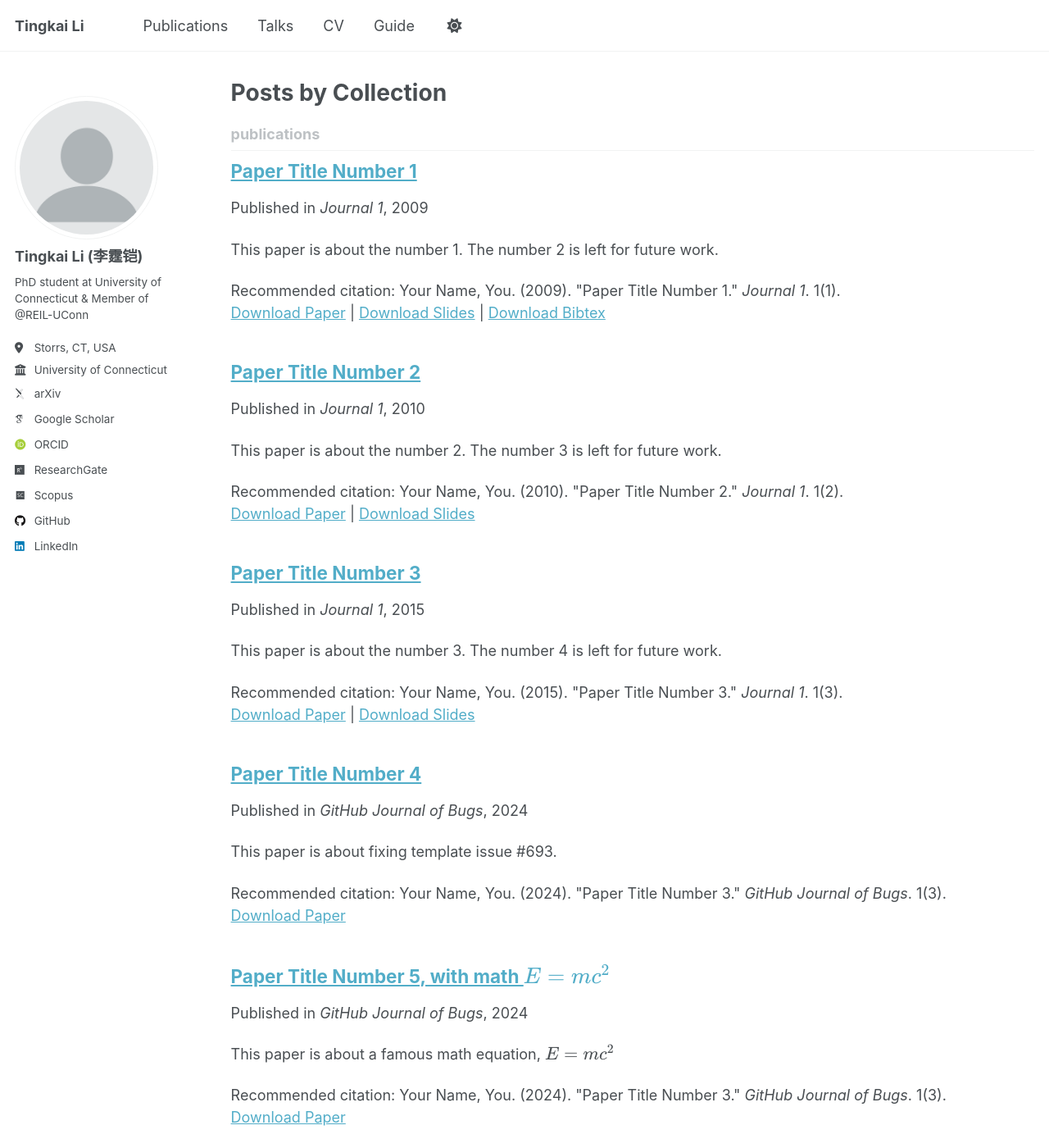
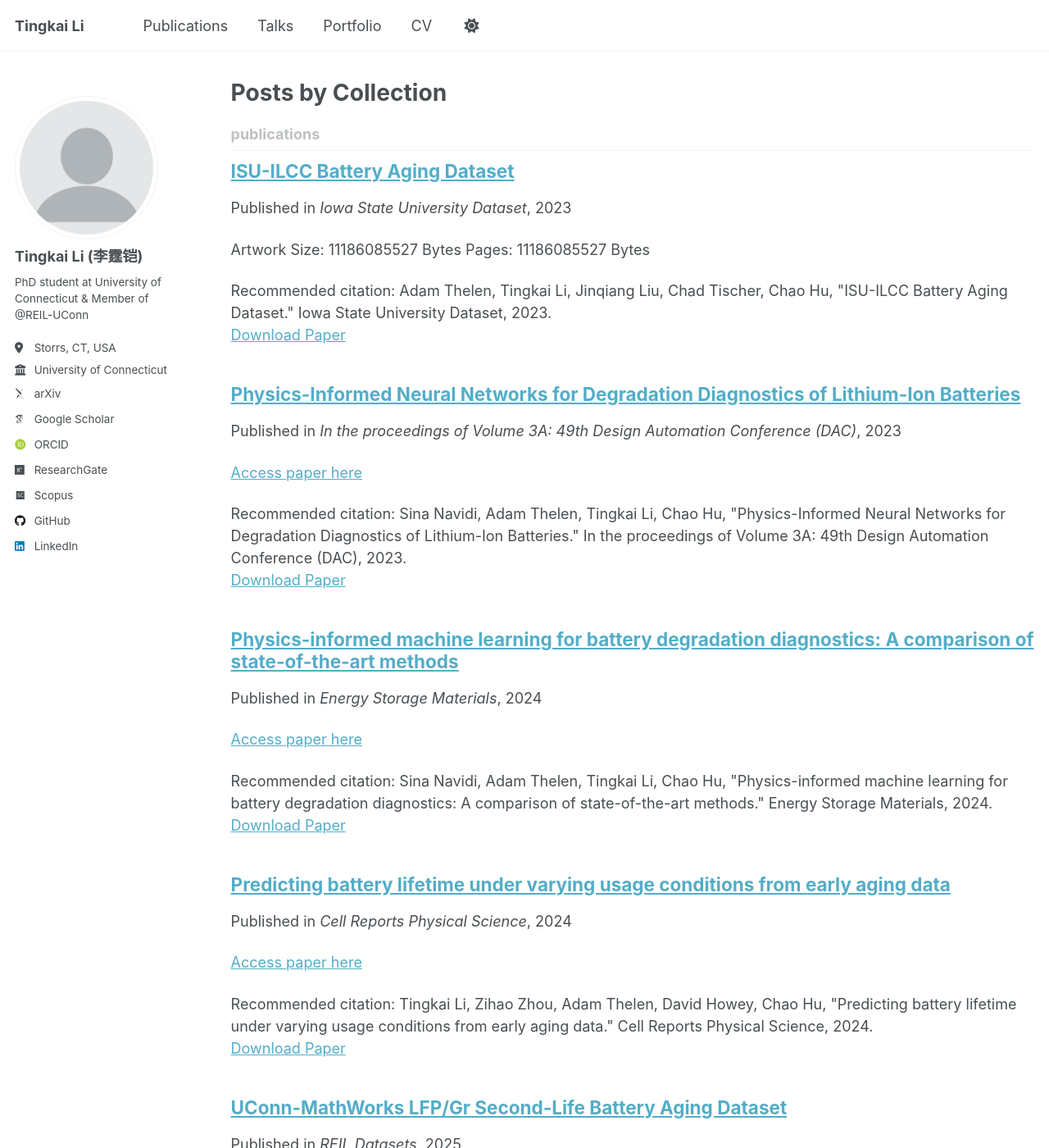
Before and after one commit to tingkai-li/tingkai-li.github.io, a Jekyll site: the page built from _pages/collection-archive.html, in a window 1280 px wide and 1400 px high. Shown: the whole window at 82% size. Built offline with Jekyll 4.4.1, drawn with Linux system fonts in a browser that asks for light colours; some web fonts are replaced; a script that is not in the unit is left out; some of the changed text lies outside the part shown.

Commit message:
Update pub

```diff
--- a/_publications/2009-10-01-paper-title-number-1.md
+++ /dev/null
@@ -1,14 +0,0 @@
----
-title: "Paper Title Number 1"
-collection: publications
-category: manuscripts
-permalink: /publication/2009-10-01-paper-title-number-1
-excerpt: 'This paper is about the number 1. The number 2 is left for future work.'
-date: 2009-10-01
-venue: 'Journal 1'
-slidesurl: 'https://academicpages.github.io/files/slides1.pdf'
-paperurl: 'https://academicpages.github.io/files/paper1.pdf'
-bibtexurl: 'https://academicpages.github.io/files/bibtex1.bib'
-citation: 'Your Name, You. (2009). &quot;Paper Title Number 1.&quot; <i>Journal 1</i>. 1(1).'
----
-The contents above will be part of a list of publications, if the user clicks the link for the publication than the contents of section will be rendered as a full page, allowing you to provide more information about the paper for the reader. When publications are displayed as a single page, the contents of the above "citation" field will automatically be included below this section in a smaller font.
--- a/_publications/2010-10-01-paper-title-number-2.md
+++ /dev/null
@@ -1,14 +0,0 @@
----
-title: "Paper Title Number 2"
-collection: publications
-category: manuscripts
-permalink: /publication/2010-10-01-paper-title-number-2
-excerpt: 'This paper is about the number 2. The number 3 is left for future work.'
-date: 2010-10-01
-venue: 'Journal 1'
-slidesurl: 'https://academicpages.github.io/files/slides2.pdf'
-paperurl: 'https://academicpages.github.io/files/paper2.pdf'
-citation: 'Your Name, You. (2010). &quot;Paper Title Number 2.&quot; <i>Journal 1</i>. 1(2).'
----
-
-The contents above will be part of a list of publications, if the user clicks the link for the publication than the contents of section will be rendered as a full page, allowing you to provide more information about the paper for the reader. When publications are displayed as a single page, the contents of the above "citation" field will automatically be included below this section in a smaller font.
--- a/_publications/2015-10-01-paper-title-number-3.md
+++ /dev/null
@@ -1,14 +0,0 @@
----
-title: "Paper Title Number 3"
-collection: publications
-category: manuscripts
-permalink: /publication/2015-10-01-paper-title-number-3
-excerpt: 'This paper is about the number 3. The number 4 is left for future work.'
-date: 2015-10-01
-venue: 'Journal 1'
-slidesurl: 'https://academicpages.github.io/files/slides3.pdf'
-paperurl: 'https://academicpages.github.io/files/paper3.pdf'
-citation: 'Your Name, You. (2015). &quot;Paper Title Number 3.&quot; <i>Journal 1</i>. 1(3).'
----
-
-The contents above will be part of a list of publications, if the user clicks the link for the publication than the contents of section will be rendered as a full page, allowing you to provide more information about the paper for the reader. When publications are displayed as a single page, the contents of the above "citation" field will automatically be included below this section in a smaller font.
--- /dev/null
+++ b/_publications/2023-01-01-ISU-ILCC-Battery-Aging-Dataset.md
@@ -0,0 +1,14 @@
+---
+title: "ISU-ILCC Battery Aging Dataset"
+collection: publications
+permalink: /publication/2023-01-01-ISU-ILCC-Battery-Aging-Dataset
+excerpt: 'Artwork Size: 11186085527 Bytes Pages: 11186085527 Bytes'
+category: datasets
+date: 2023-01-01
+venue: 'Iowa State University Dataset'
+paperurl: 'https://iastate.figshare.com/articles/dataset/_b_ISU-ILCC_Battery_Aging_Dataset_b_/22582234'
+citation: ' Adam Thelen,  Tingkai Li,  Jinqiang Liu,  Chad Tischer,  Chao Hu, &quot;ISU-ILCC Battery Aging Dataset.&quot; Iowa State University Dataset, 2023.'
+---
+Artwork Size: 11186085527 Bytes Pages: 11186085527 Bytes
+
+[Access paper here](https://iastate.figshare.com/articles/dataset/_b_ISU-ILCC_Battery_Aging_Dataset_b_/22582234){:target="_blank"}
--- /dev/null
+++ b/_publications/2023-08-01-Physics-Informed-Neural-Networks-for-Degradation-Diagnostics-of-Lithium-Ion-Batteries.md
@@ -0,0 +1,11 @@
+---
+title: "Physics-Informed Neural Networks for Degradation Diagnostics of Lithium-Ion Batteries"
+collection: publications
+permalink: /publication/2023-08-01-Physics-Informed-Neural-Networks-for-Degradation-Diagnostics-of-Lithium-Ion-Batteries
+category: conferences
+date: 2023-08-01
+venue: 'In the proceedings of Volume 3A: 49th Design Automation Conference (DAC)'
+paperurl: 'https://asmedigitalcollection.asme.org/IDETC-CIE/proceedings/IDETC-CIE2023/87301/V03AT03A049/1170422'
+citation: ' Sina Navidi,  Adam Thelen,  Tingkai Li,  Chao Hu, &quot;Physics-Informed Neural Networks for Degradation Diagnostics of Lithium-Ion Batteries.&quot; In the proceedings of Volume 3A: 49th Design Automation Conference (DAC), 2023.'
+---
+[Access paper here](https://asmedigitalcollection.asme.org/IDETC-CIE/proceedings/IDETC-CIE2023/87301/V03AT03A049/1170422){:target="_blank"}
--- /dev/null
+++ b/_publications/2024-04-01-Physics-informed-machine-learning-for-battery-degradation-diagnostics-A-comparison-of-state-of-the-art-methods.md
@@ -0,0 +1,11 @@
+---
+title: "Physics-informed machine learning for battery degradation diagnostics: A comparison of state-of-the-art methods"
+collection: publications
+permalink: /publication/2024-04-01-Physics-informed-machine-learning-for-battery-degradation-diagnostics-A-comparison-of-state-of-the-art-methods
+category: manuscripts
+date: 2024-04-01
+venue: 'Energy Storage Materials'
+paperurl: 'https://linkinghub.elsevier.com/retrieve/pii/S2405829724001703'
+citation: ' Sina Navidi,  Adam Thelen,  Tingkai Li,  Chao Hu, &quot;Physics-informed machine learning for battery degradation diagnostics: A comparison of state-of-the-art methods.&quot; Energy Storage Materials, 2024.'
+---
+[Access paper here](https://linkinghub.elsevier.com/retrieve/pii/S2405829724001703){:target="_blank"}
--- /dev/null
+++ b/_publications/2024-04-01-Predicting-battery-lifetime-under-varying-usage-conditions-from-early-aging-data.md
@@ -0,0 +1,11 @@
+---
+title: "Predicting battery lifetime under varying usage conditions from early aging data"
+collection: publications
+category: manuscripts
+permalink: /publication/2024-04-01-Predicting-battery-lifetime-under-varying-usage-conditions-from-early-aging-data
+date: 2024-04-01
+venue: 'Cell Reports Physical Science'
+paperurl: 'https://linkinghub.elsevier.com/retrieve/pii/S2666386424001279'
+citation: ' Tingkai Li,  Zihao Zhou,  Adam Thelen,  David Howey,  Chao Hu, &quot;Predicting battery lifetime under varying usage conditions from early aging data.&quot; Cell Reports Physical Science, 2024.'
+---
+[Access paper here](https://linkinghub.elsevier.com/retrieve/pii/S2666386424001279){:target="_blank"}
--- /dev/null
+++ b/_publications/2025-01-01-UConn-MathWorks-LFPGr-Second-Life-Battery-Aging-Dataset.md
@@ -0,0 +1,11 @@
+---
+title: "UConn-MathWorks LFP/Gr Second-Life Battery Aging Dataset"
+collection: publications
+permalink: /publication/2025-01-01-UConn-MathWorks-LFPGr-Second-Life-Battery-Aging-Dataset
+date: 2025-01-01
+category: datasets
+venue: 'REIL Datasets'
+paperurl: 'https://digitalcommons.lib.uconn.edu/reil_datasets/3'
+citation: ' Tingkai Li,  Aidan Lawlor,  Adarsh Narasimhamurthy,  Xiaomeng Peng,  Chao Hu, &quot;UConn-MathWorks LFP/Gr Second-Life Battery Aging Dataset.&quot; REIL Datasets, 2025.'
+---
+[Access paper here](https://digitalcommons.lib.uconn.edu/reil_datasets/3){:target="_blank"}
--- a/_publications/2025-06-08-paper-title-number-5.md
+++ /dev/null
@@ -1,13 +0,0 @@
----
-title: "Paper Title Number 5, with math $$E=mc^2$$"
-collection: publications
-category: conferences
-permalink: /publication/2024-02-17-paper-title-number-4
-excerpt: 'This paper is about a famous math equation, $$E=mc^2$$'
-date: 2024-02-17
-venue: 'GitHub Journal of Bugs'
-paperurl: 'https://academicpages.github.io/files/paper3.pdf'
-citation: 'Your Name, You. (2024). &quot;Paper Title Number 3.&quot; <i>GitHub Journal of Bugs</i>. 1(3).'
----
-
-Using [MathJax](https://www.mathjax.org/) in the description is supported - $$E=mc^2$$ - however, the use must be mindful that the default delimiters are `$$...$$` and `\\[...\\]` which differs from the `$...$` that is typically expected.
--- /dev/null
+++ b/_publications/2025-07-01-Coupling-a-capacity-fade-model-with-machine-learning-for-early-prediction-of-the-battery-capacity-trajectory.md
@@ -0,0 +1,11 @@
+---
+title: "Coupling a capacity fade model with machine learning for early prediction of the battery capacity trajectory"
+collection: publications
+category: manuscripts
+permalink: /publication/2025-07-01-Coupling-a-capacity-fade-model-with-machine-learning-for-early-prediction-of-the-battery-capacity-trajectory
+date: 2025-07-01
+venue: 'Applied Energy'
+paperurl: 'https://linkinghub.elsevier.com/retrieve/pii/S0306261925004337'
+citation: ' Tingkai Li,  Jinqiang Liu,  Adam Thelen,  Ankush Mishra,  Xiao-Guang Yang,  Zhaoyu Wang,  Chao Hu, &quot;Coupling a capacity fade model with machine learning for early prediction of the battery capacity trajectory.&quot; Applied Energy, 2025.'
+---
+[Access paper here](https://linkinghub.elsevier.com/retrieve/pii/S0306261925004337){:target="_blank"}
```
Also changed, not shown: _data/navigation.yml (+4 -4 lines), _publications/2024-02-17-paper-title-number-4.md (deleted, +0 -13 lines), markdown_generator/Exported Items.bib (added, +96 -0 lines), 2 other files.
